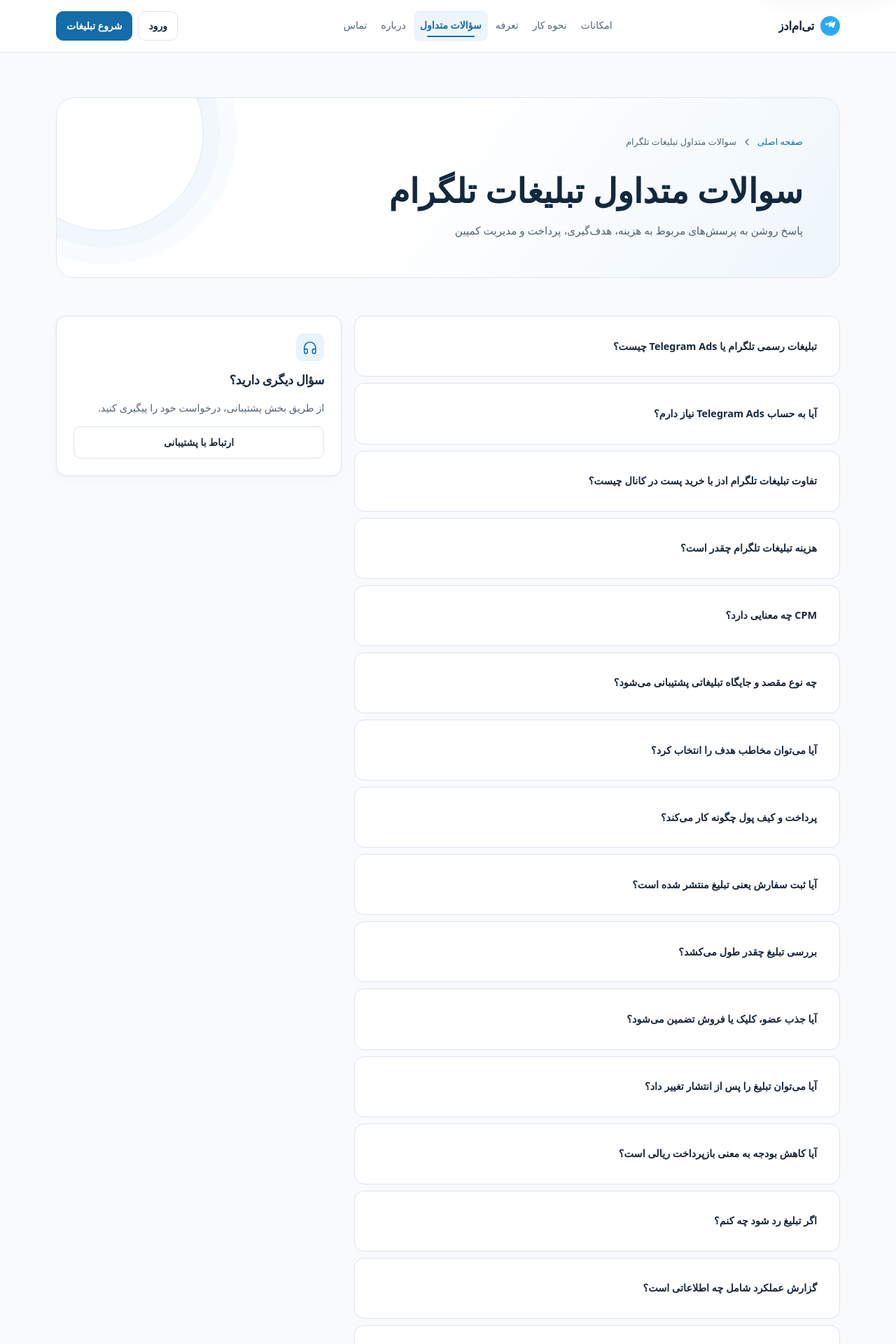
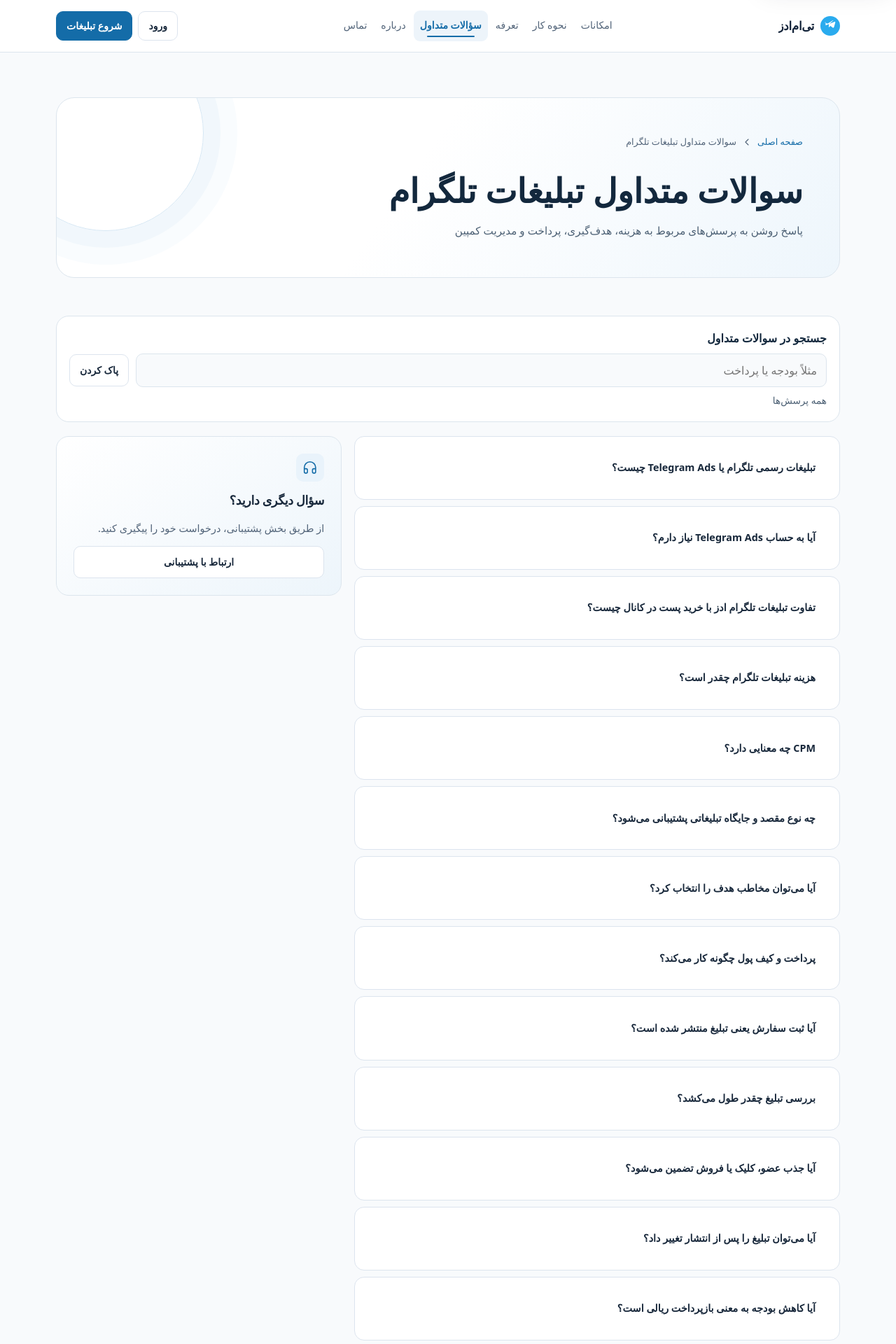
Before and after one commit to qashqaeii/TMADS, a Django app: page /faq/ in a window 1280 px wide. Shown: the top 1920 px of the page at 70% size. Run offline with Django 5.2, Linux system fonts and the light colour scheme; parts of the project's set-up code (start-up, migrations or seed data) failed here and were passed over; some libraries are stand-ins or nearby versions; some web fonts are replaced.

Commit message:
style(faq): add accessible local search and refined answer states

```diff
--- a/static/css/public-premium.css
+++ b/static/css/public-premium.css
@@ -114,3 +114,18 @@
 .pp-pricing .pp-formula b{color:var(--pp-blue)}
 .ui-final.pp-pricing .ui-public-reading{max-width:none}
 @media(max-width:810px){.ui-final.pp-pricing .ui-public-pricing{grid-template-columns:minmax(0,1fr)}}
+
+
+
+.pp-faq .pp-faq-search{max-width:100%;margin-block-end:20px;background:white;border:1px solid var(--pp-line);border-radius:18px;padding:18px;display:grid;gap:8px}
+.pp-faq .pp-faq-search[hidden],.pp-faq .ui-public-faq details[hidden]{display:none!important}
+.pp-faq .pp-faq-search label{font-weight:700;color:var(--pp-ink)}
+.pp-faq .pp-faq-search>div{display:flex;gap:10px;align-items:center}
+.pp-faq .pp-faq-search input{flex:1;min-width:0;min-height:46px;border:1px solid var(--pp-line);border-radius:10px;padding:10px 13px;font:inherit;background:#f8fafc}
+.pp-faq .pp-faq-search p{margin:0;color:var(--pp-muted);font-size:.85rem}
+.ui-final.pp-faq .ui-public-faq details{border-radius:14px;transition:background-color .25s,border-color .25s}
+.ui-final.pp-faq .ui-public-faq details[open]{background:#fff;border-color:#a6c9e2}
+.ui-final.pp-faq .ui-public-faq details summary{padding:18px;min-height:55px;cursor:pointer}
+.ui-final.pp-faq .ui-public-faq details[open] summary{color:var(--pp-blue)}
+.pp-faq .ui-faq-help{border-radius:18px;background:linear-gradient(145deg,#fff,#edf5fb);border-color:var(--pp-line);box-shadow:none;padding:24px}
+@media(min-width:901px){.pp-faq .ui-faq-help{position:sticky;top:94px}}
--- a/static/js/public-premium.js
+++ b/static/js/public-premium.js
@@ -17,6 +17,28 @@
       }, {threshold: 0.06});
       root.querySelectorAll('[data-pp-reveal], .ui-landing-section-head, .ui-editorial-head').forEach(function(el){observer.observe(el);});
     }
+    var search = root.querySelector('[data-pp-faq-search]');
+    if (search) {
+      var input = search.querySelector('input');
+      var count = search.querySelector('[data-pp-faq-count]');
+      var cards = Array.from(root.querySelectorAll('.ui-faq-layout .ui-public-faq details'));
+      var normalize = function(value) { return value.normalize('NFKC').toLowerCase().replace(/ي/g,'ی').replace(/ك/g,'ک').replace(/[\\u200c\\u200d]/g,' ').replace(/\\s+/g,' ').trim(); };
+      search.hidden = false;
+      function filter() {
+        var q = normalize(input.value);
+        var visible = 0;
+        cards.forEach(function(card) {
+          var found = !q || normalize(card.textContent).indexOf(q) !== -1;
+          card.hidden = !found;
+          if (found) visible++;
+        });
+        count.textContent = q ? visible.toLocaleString('fa-IR') + ' پرسش مطابق جستجو' : 'همه پرسش‌ها';
+      }
+      input.addEventListener('input', filter);
+      search.addEventListener('submit', function(e){e.preventDefault();});
+      search.querySelector('button').addEventListener('click',function(){input.value='';filter();input.focus();});
+      filter();
+    }
     root.querySelectorAll('details.ui-pp-faq-item, .ui-public-faq details').forEach(function(el){
       el.addEventListener('toggle',function(){
         var answer = el.querySelector('p');
--- a/templates/public/faq.html
+++ b/templates/public/faq.html
@@ -1,10 +1,11 @@
 {% extends "public_base.html" %}
 {% block title %}سوالات — {{ PRODUCT_NAME }}{% endblock %}
+{% block public_page_class %} pp-faq{% endblock %}
 {% block content %}
 {% include "includes/public_hero.html" with title="سوالات متداول تبلیغات تلگرام" subtitle="پاسخ روشن به پرسش‌های مربوط به هزینه، هدف‌گیری، پرداخت و مدیریت کمپین" show_subtitle=1 compact=1 %}
 <section class="section public-section container">
-  <div class="ui-faq-layout"><div class="faq-list faq-list--exec ui-public-faq" role="region" aria-label="پرسش‌ها و پاسخ‌ها">
-    <details class="faq-item faq-item--exec"><summary>تبلیغات رسمی تلگرام یا Telegram Ads چیست؟</summary><p>سامانه خود تلگرام برای نمایش پیام‌های اسپانسری در جایگاه‌های واجد شرایط است. بودجه، پیشنهاد CPM و هدف‌گیری بسته به نوع تبلیغ تنظیم می‌شود. تی‌ام‌ادز محیط فارسی برای آماده‌سازی و مدیریت این فرایند است.</p></details>
+  <form class="pp-faq-search" data-pp-faq-search role="search" hidden><label for="pp-faq-query">جستجو در سوالات متداول</label><div><input id="pp-faq-query" type="search" placeholder="مثلاً بودجه یا پرداخت" autocomplete="off"><button type="button" class="btn btn-ghost">پاک کردن</button></div><p data-pp-faq-count role="status"></p></form><div class="ui-faq-layout"><div class="faq-list faq-list--exec ui-public-faq" role="region" aria-label="پرسش‌ها و پاسخ‌ها">
+    <details class="faq-item faq-item--exec ui-pp-faq-item"><summary>تبلیغات رسمی تلگرام یا Telegram Ads چیست؟</summary><p>سامانه خود تلگرام برای نمایش پیام‌های اسپانسری در جایگاه‌های واجد شرایط است. بودجه، پیشنهاد CPM و هدف‌گیری بسته به نوع تبلیغ تنظیم می‌شود. تی‌ام‌ادز محیط فارسی برای آماده‌سازی و مدیریت این فرایند است.</p></details>
     <details class="faq-item faq-item--exec"><summary>آیا به حساب Telegram Ads نیاز دارم؟</summary><p>مدل تی‌ام‌ادز برای مدیریت از طریق حساب مرکزی طراحی شده است؛ دسترسی و ارسال واقعی به شرایط حساب و مجوزهای لازم وابسته است.</p></details>
     <details class="faq-item faq-item--exec"><summary>تفاوت تبلیغات تلگرام ادز با خرید پست در کانال چیست؟</summary><p>در خرید مستقیم پست معمولاً با مدیر کانال توافق می‌کنید. در Telegram Ads تنظیمات و گزارش از طریق پلتفرم تبلیغاتی انجام می‌شود و نمایش مطابق شرایط و الگوریتم همان سرویس است.</p></details>
     <details class="faq-item faq-item--exec"><summary>هزینه تبلیغات تلگرام چقدر است؟</summary><p>مبلغ به بودجه کمپین، نرخ تبدیل ارز تبلیغاتی، کارمزد و شرایط سفارش بستگی دارد. هزینه قطعی را در پیش‌فاکتور معتبر بررسی کنید. <a href="{% url 'public:pricing' %}">راهنمای هزینه و تعرفه</a>.</p></details>
@@ -20,7 +21,7 @@
     <details class="faq-item faq-item--exec"><summary>اگر تبلیغ رد شود چه کنم؟</summary><p>دلیل یا وضعیت ثبت‌شده را بررسی کنید، محتوا و مقصد را با قوانین تطبیق دهید و از طریق تیکت پیگیری کنید. <a href="{% url 'public:content_policy' %}">سیاست محتوای تبلیغاتی</a>.</p></details>
     <details class="faq-item faq-item--exec"><summary>گزارش عملکرد شامل چه اطلاعاتی است؟</summary><p>شاخص‌هایی مانند نمایش، هزینه، نرخ و سایر مقادیر قابل دریافت از API، پس از همگام‌سازی نمایش داده می‌شوند. داده‌های ناقص ممکن است هنوز در دسترس نباشند.</p></details>
     <details class="faq-item faq-item--exec"><summary>چگونه شروع کنم؟</summary><p>با ایجاد حساب و ساخت پیش‌نویس، بدون اینکه آن را به معنی ثبت سفارش یا انتشار تلقی کنید. <a href="{% url 'public:how_it_works' %}">راهنمای قدم‌به‌قدم</a>.</p></details>
-  </div><aside class="card card-pad ui-faq-help"><span class="ui-target-symbol" aria-hidden="true">{% include "includes/lucide_icon.html" with name="headphones" size="md" %}</span><h2>سؤال دیگری دارید؟</h2><p>از طریق بخش پشتیبانی، درخواست خود را پیگیری کنید.</p><a class="btn btn-ghost" href="{% url 'public:contact' %}">ارتباط با پشتیبانی</a></aside></div>
+  </div><aside class="card card-pad ui-faq-help" data-pp-reveal><span class="ui-target-symbol" aria-hidden="true">{% include "includes/lucide_icon.html" with name="headphones" size="md" %}</span><h2>سؤال دیگری دارید؟</h2><p>از طریق بخش پشتیبانی، درخواست خود را پیگیری کنید.</p><a class="btn btn-ghost" href="{% url 'public:contact' %}">ارتباط با پشتیبانی</a></aside></div>
 </section>
 <section id="faq-deeper" class="ui-editorial container" aria-labelledby="faq-deeper-heading">
   <header class="ui-editorial-head"><p class="ui-editorial-kicker">پرسش‌های تکمیلی</p><h2 id="faq-deeper-heading">مشکلات رایج و تصمیم‌های قبل از سفارش</h2><p>اگر هنوز درباره ثبت سفارش مطمئن نیستید، این پرسش‌ها به شما کمک می‌کنند مسئله را از مسیر درست دنبال کنید.</p></header>
```
